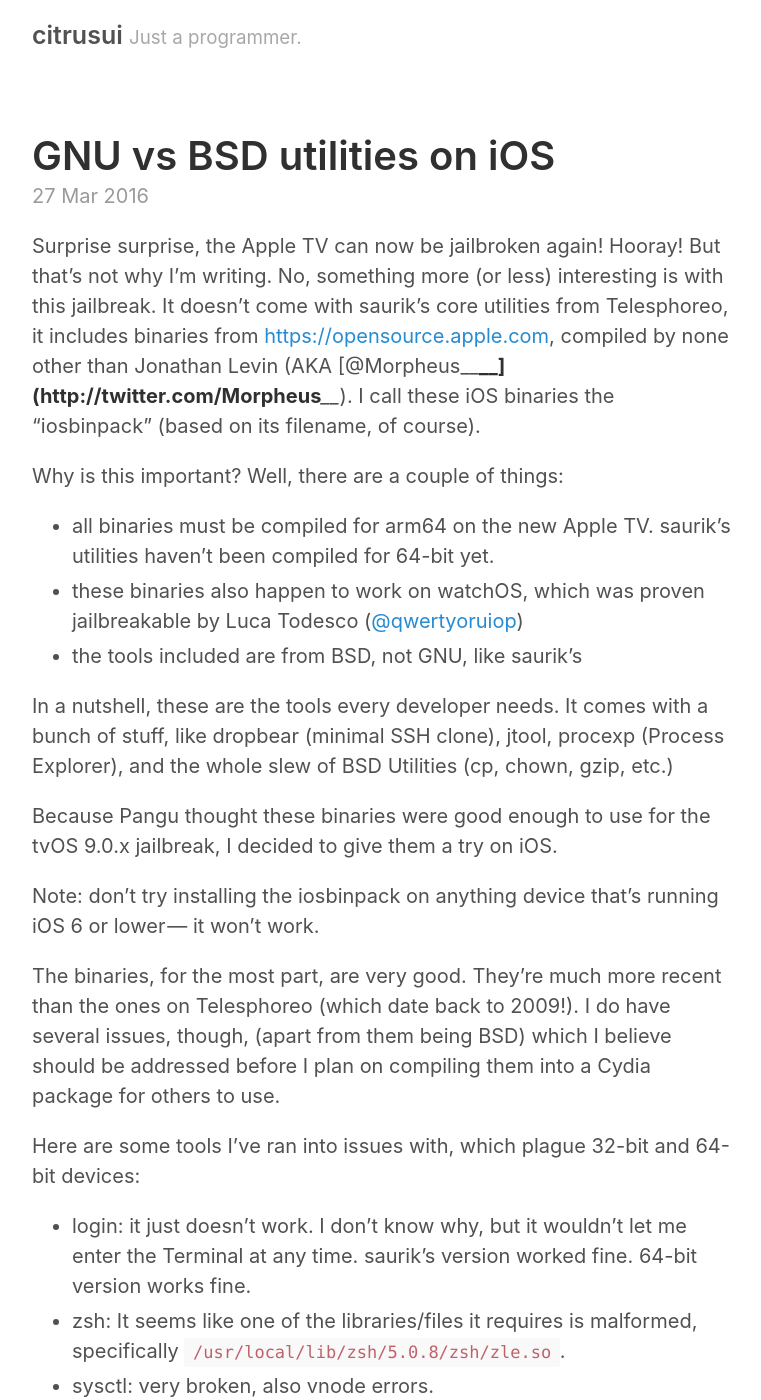
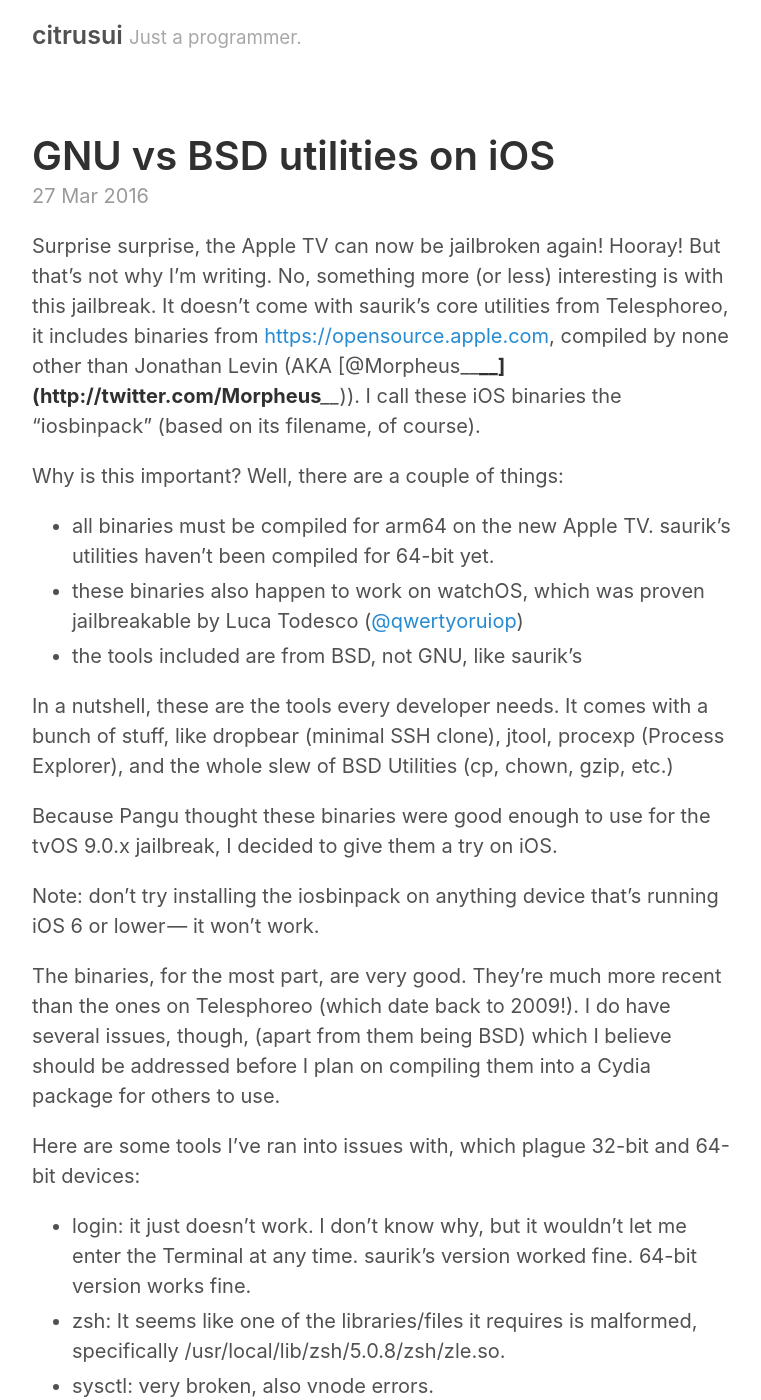
Before and after one commit to citrusui/bbq-quest, a Jekyll site: the page built from _posts/2016-03-27-gnu-vs-bsd-utilities on-ios.md, in a window 1280 px wide and 1400 px high. Shown: the whole window, without its empty margins (258-1019 px from the left). Built offline with Jekyll 4.4.1, drawn with Linux system fonts in a browser that asks for light colours.

Commit message:
Truly fix formatting errors

```diff
--- a/_posts/2016-03-27-gnu-vs-bsd-utilities on-ios.md
+++ b/_posts/2016-03-27-gnu-vs-bsd-utilities on-ios.md
@@ -4,7 +4,7 @@
 description: A closer look at what the iosbinpack means for the future of jailbreaking.
 ---
 
-Surprise surprise, the Apple TV can now be jailbroken again! Hooray! But that’s not why I’m writing. No, something more (or less) interesting is with this jailbreak. It doesn’t come with saurik’s core utilities from Telesphoreo, it includes binaries from [https://opensource.apple.com](https://opensource.apple.com), compiled by none other than Jonathan Levin (AKA [@Morpheus______](http://twitter.com/Morpheus______). I call these iOS binaries the “iosbinpack” (based on its filename, of course).
+Surprise surprise, the Apple TV can now be jailbroken again! Hooray! But that’s not why I’m writing. No, something more (or less) interesting is with this jailbreak. It doesn’t come with saurik’s core utilities from Telesphoreo, it includes binaries from [https://opensource.apple.com](https://opensource.apple.com), compiled by none other than Jonathan Levin (AKA [@Morpheus______](http://twitter.com/Morpheus______)). I call these iOS binaries the “iosbinpack” (based on its filename, of course).
 
 Why is this important? Well, there are a couple of things:
 
@@ -23,7 +23,7 @@
 Here are some tools I’ve ran into issues with, which plague 32-bit and 64-bit devices:
 
 - login: it just doesn’t work. I don’t know why, but it wouldn’t let me enter the Terminal at any time. saurik’s version worked fine. 64-bit version works fine.
-- zsh: It seems like one of the libraries/files it requires is malformed, specifically `/usr/local/lib/zsh/5.0.8/zsh/zle.so`.
+- zsh: It seems like one of the libraries/files it requires is malformed, specifically /usr/local/lib/zsh/5.0.8/zsh/zle.so.
 - sysctl: very broken, also vnode errors.
 - kextstat: does not work at all.
 - ioreg: missing a few things and isn’t up to date.
```
